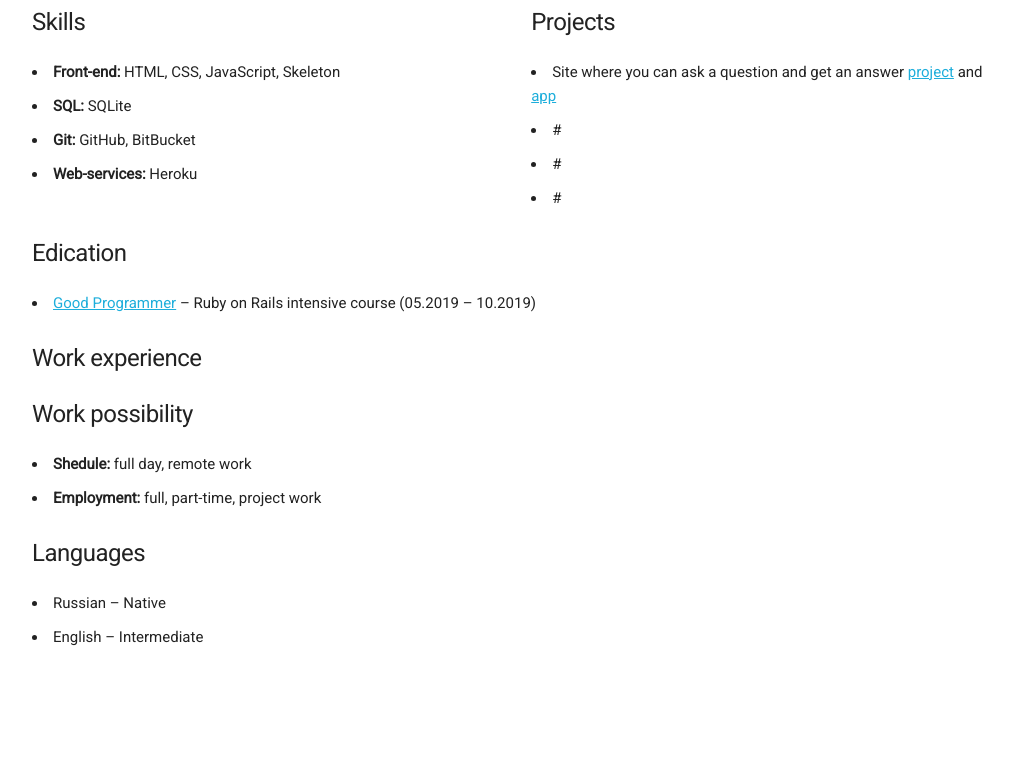
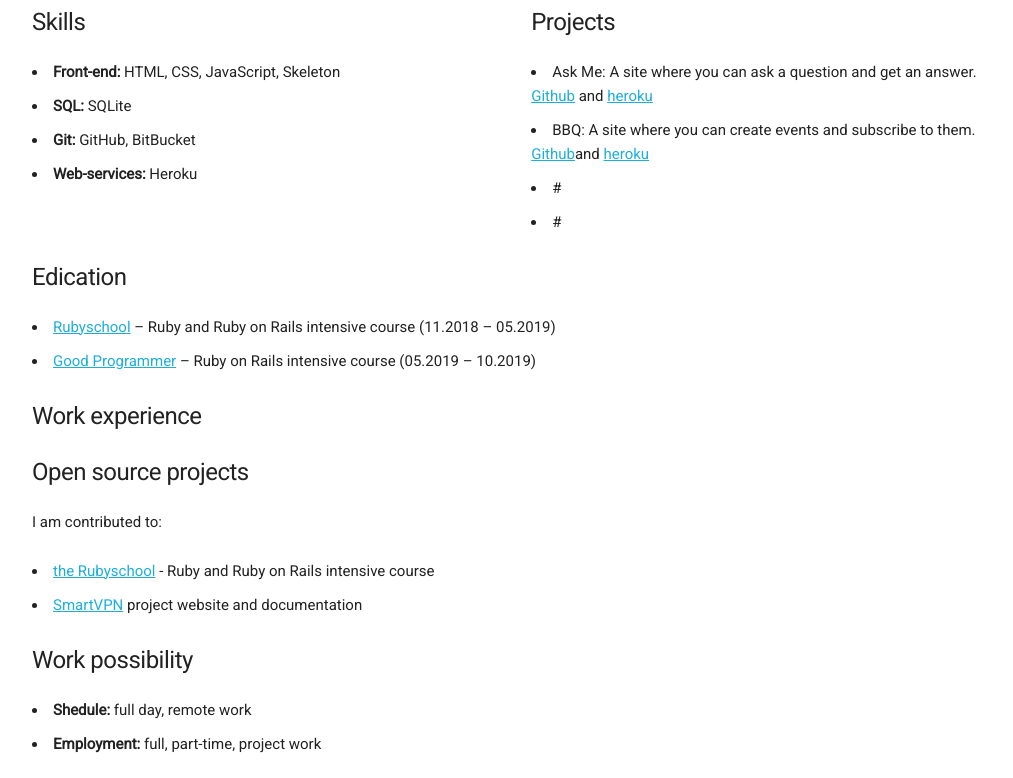
Before and after one commit to sas2job/cv, a plain HTML site: page index.html in a window 1280 px wide. Shown: the part 364-1142 px from the top of the page, without its empty margins (128-1141 px from the left). Before the commit the page ends 1038 px from the top, so only its background shows below. Drawn offline with Linux system fonts and the light colour scheme.

Commit message:
Added open source projects

```diff
--- a/index.html
+++ b/index.html
@@ -56,8 +56,8 @@
         <div class="six columns">
           <h5>Projects</h5>
           <ul>
-            <li>Site where you can ask a question and get an answer <a href="https://github.com/sas2job/askmev2">project</a> and <a href="https://askmev2.herokuapp.com/">app</a></li>
-            <li>#</li>
+            <li>Ask Me: A site where you can ask a question and get an answer. </br> <a href="https://github.com/sas2job/askmev2">Github</a> and <a href="https://askmev2.herokuapp.com/">heroku</a></li>
+            <li>BBQ: A site where you can create events and subscribe to them. </br> <a href="https://github.com/sas2job/bbq">Github</a>and <a href="http://bbqv2.herokuapp.com">heroku</a></li>
             <li>#</li>
             <li>#</li>
           </ul>
@@ -68,6 +68,10 @@
           <h5>Edication</h5>
           <ul>
             <li>
+              <a href="http://rubyschool.us/">Rubyschool</a> – Ruby and Ruby on
+                Rails intensive course (11.2018 – 05.2019)
+            </li>
+            <li>
               <a href="https://goodprogrammer.ru/">Good Programmer</a> – Ruby on
               Rails intensive course (05.2019 – 10.2019)
             </li>
@@ -77,6 +81,16 @@
       <div class="row">
         <div class="twelve columns">
           <h5>Work experience</h5>
+          <div>
+            <h5>Open source projects</h5>
+            <p>I am contributed to:</p>
+            <ul>
+                <li><a href="https://github.com/sas2job/rubyschool">the Rubyschool</a> - Ruby and Ruby on
+                    Rails intensive course</li>
+                <li><a href="https://github.com/sas2job/smartvpn">SmartVPN</a> project website and documentation</li>
+              </ul>
+          </div>
+
         </div>
       </div>
       <div class="row">
```
